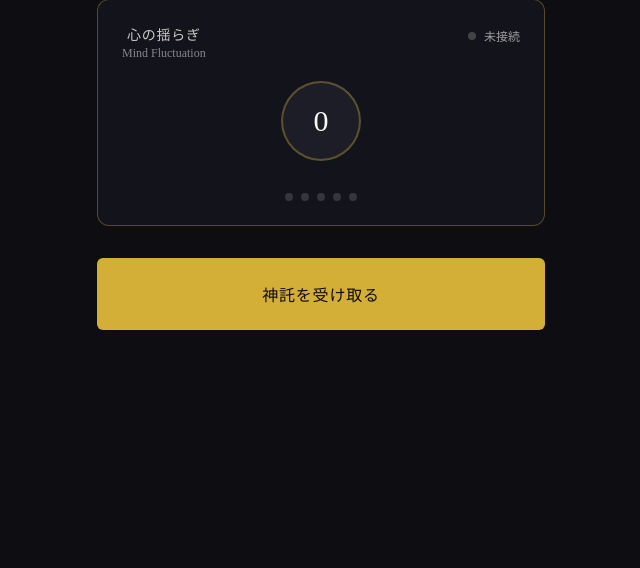
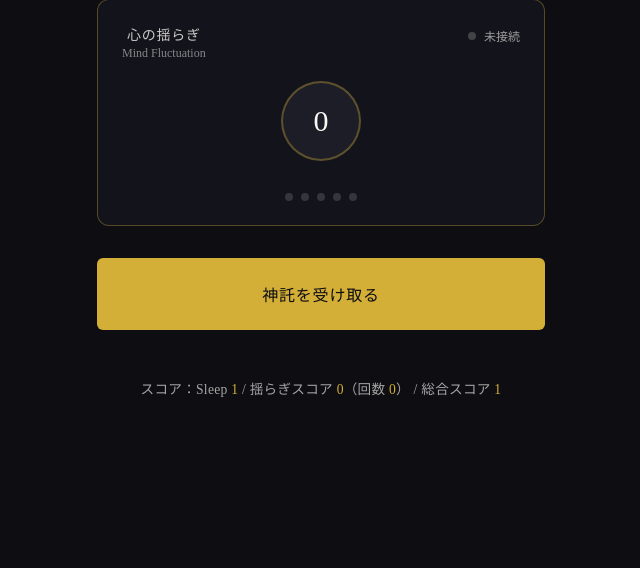
Before and after one commit to shyburi/Otsuge_GPT, a Flask app: page / in a window 1280 px wide. Shown: the part 575-1143 px from the top of the page, without its empty margins (319-959 px from the left). Before the commit the page ends 905 px from the top, so only its background shows below. Run offline with Flask 3, Linux system fonts and the light colour scheme.

Commit message:
ことはさんの編集を追加

```diff
--- a/templates/index.html
+++ b/templates/index.html
@@ -377,6 +377,17 @@
             color: rgba(176, 172, 168, 0.6);
         }
 
+        .score-summary {
+            margin-top: 1rem;
+            font-size: 0.85rem;
+            color: rgba(250, 248, 243, 0.65);
+            letter-spacing: 0.02em;
+        }
+
+        .score-summary span {
+            color: var(--primary);
+        }
+
         /* Progress dots */
         .progress-dots {
             display: flex;
@@ -565,6 +576,12 @@
                 神託を受け取る
             </button>
 
+            <div class="score-summary">
+                スコア：Sleep <span id="sleepScore">0</span> /
+                揺らぎスコア <span id="pickupScore">0</span>（回数 <span id="pickupCountView">0</span>） /
+                総合スコア <span id="totalScore">0</span>
+            </div>
+
             <!-- Otsuge Display -->
             <div id="otsugeDisplay" class="otsuge-display">
                 <div class="otsuge-divider"></div>
@@ -574,7 +591,7 @@
 
             <!-- Footer hint -->
             <div id="footerHint" class="footer-hint" style="display: none;">
-                5回持ち上げるか、睡眠が5時間未満の状態で<br />持ち上げると神託が現れます
+                睡眠5時間未満または5回持ち上げで強く発動。<br />睡眠6.5時間未満かつ3回で中くらいに発動します
             </div>
         </div>
     </main>
@@ -607,6 +624,31 @@
         let lastMag = 0;
         let smoothedMag = 0;
         let lastPickupAt = 0;
+
+        function calculateScores() {
+            let s_sleep = 0;
+            if (sleepHours < 5.0) {
+                s_sleep = 2;
+            } else if (sleepHours < 6.5) {
+                s_sleep = 1;
+            }
+
+            let s_pickup = 0;
+            if (pickupCount >= 5) {
+                s_pickup = 2;
+            } else if (pickupCount >= 3) {
+                s_pickup = 1;
+            }
+
+            return { s_sleep, s_pickup, total: s_sleep + s_pickup };
+        }
+
+        function updateScoreDisplay(s_sleep, s_pickup, total) {
+            document.getElementById('sleepScore').textContent = s_sleep;
+            document.getElementById('pickupScore').textContent = s_pickup;
+            document.getElementById('pickupCountView').textContent = pickupCount;
+            document.getElementById('totalScore').textContent = total;
+        }
 
         // Initialize dial buttons
         function initializeDial() {
@@ -668,6 +710,9 @@
             } else {
                 warningEl.style.display = 'none';
             }
+
+            const scores = calculateScores();
+            updateScoreDisplay(scores.s_sleep, scores.s_pickup, scores.total);
         }
 
         function updatePickupDisplay() {
@@ -682,6 +727,9 @@
                     dot.classList.remove('filled');
                 }
             });
+
+            const scores = calculateScores();
+            updateScoreDisplay(scores.s_sleep, scores.s_pickup, scores.total);
         }
 
         function setPickupDetected(detected) {
@@ -745,8 +793,8 @@
         }
 
         async function fetchOtsuge() {
-            const s_sleep = sleepHours < 5 ? 2 : 0;
-            const s_pickup = pickupCount >= 5 ? 2 : 0;
+            const scores = calculateScores();
+            updateScoreDisplay(scores.s_sleep, scores.s_pickup, scores.total);
 
             try {
                 // 音声を先に再生（ユーザー操作後のため制限なし）
@@ -755,7 +803,11 @@
                 const res = await fetch('/generate_otsuge', {
                     method: 'POST',
                     headers: {'Content-Type': 'application/json'},
-                    body: JSON.stringify({ sleep_score: s_sleep, pickup_score: s_pickup })
+                    body: JSON.stringify({
+                        sleep_score: scores.s_sleep,
+                        pickup_score: scores.s_pickup,
+                        total_score: scores.total
+                    })
                 });
                 const data = await res.json();
 
@@ -826,8 +878,11 @@
                     updatePickupDisplay();
                     setPickupDetected(true);
 
-                    // 発動条件: 5回持ち上げ or 睡眠5時間未満
-                    if (pickupCount >= 5 || sleepHours < 5) {
+                    // 発動条件: 強い発動はpickup>=5または睡眠<5.0
+                    // 中くらい発動は睡眠<6.5かつpickup>=3
+                    const strongTrigger = (pickupCount >= 5) || (sleepHours < 5.0);
+                    const mildTrigger = (sleepHours < 6.5) && (pickupCount >= 3);
+                    if (strongTrigger || mildTrigger) {
                         isMonitoring = false;
                         window.removeEventListener('devicemotion', handleDeviceMotion);
                         fetchOtsuge();
```
